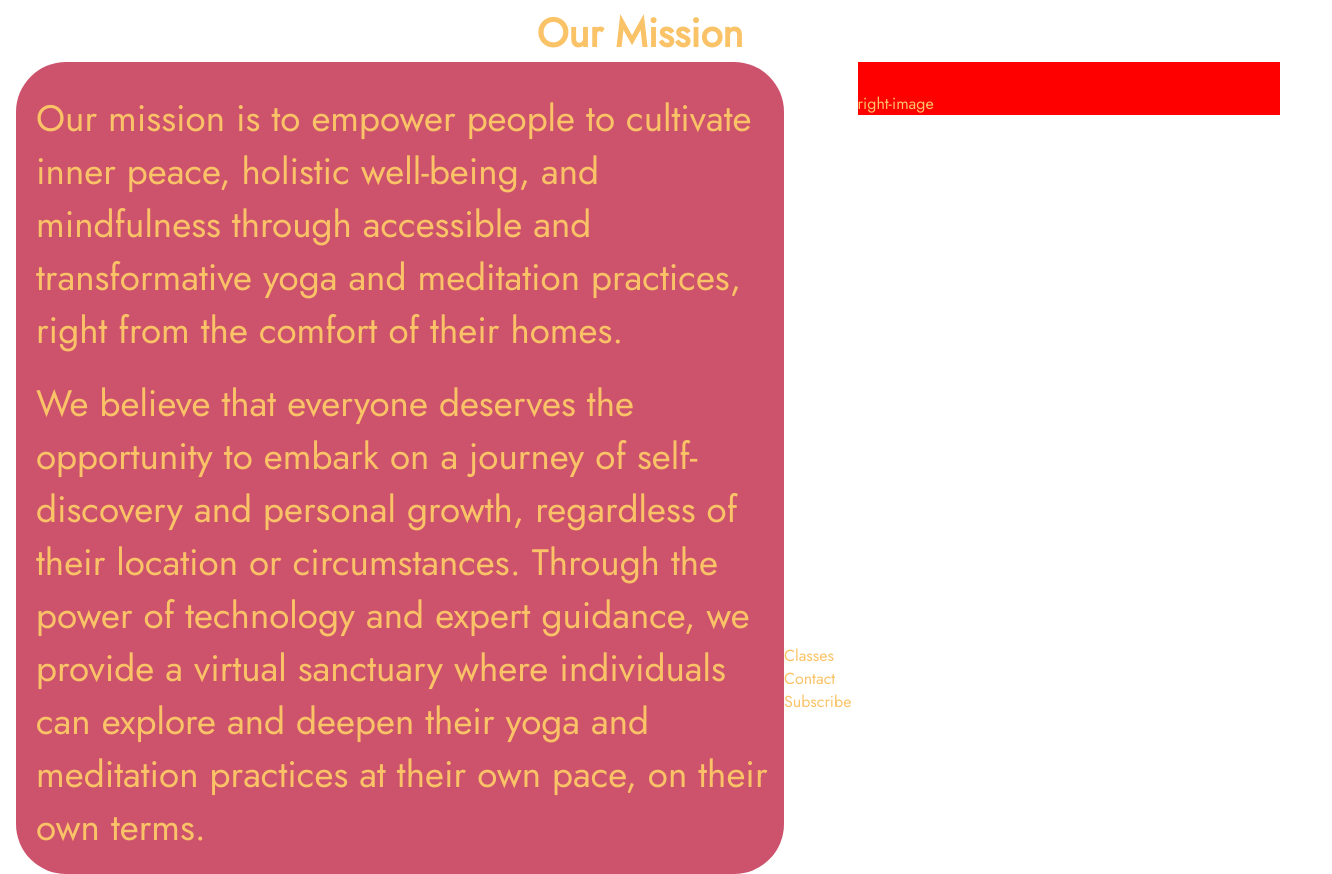
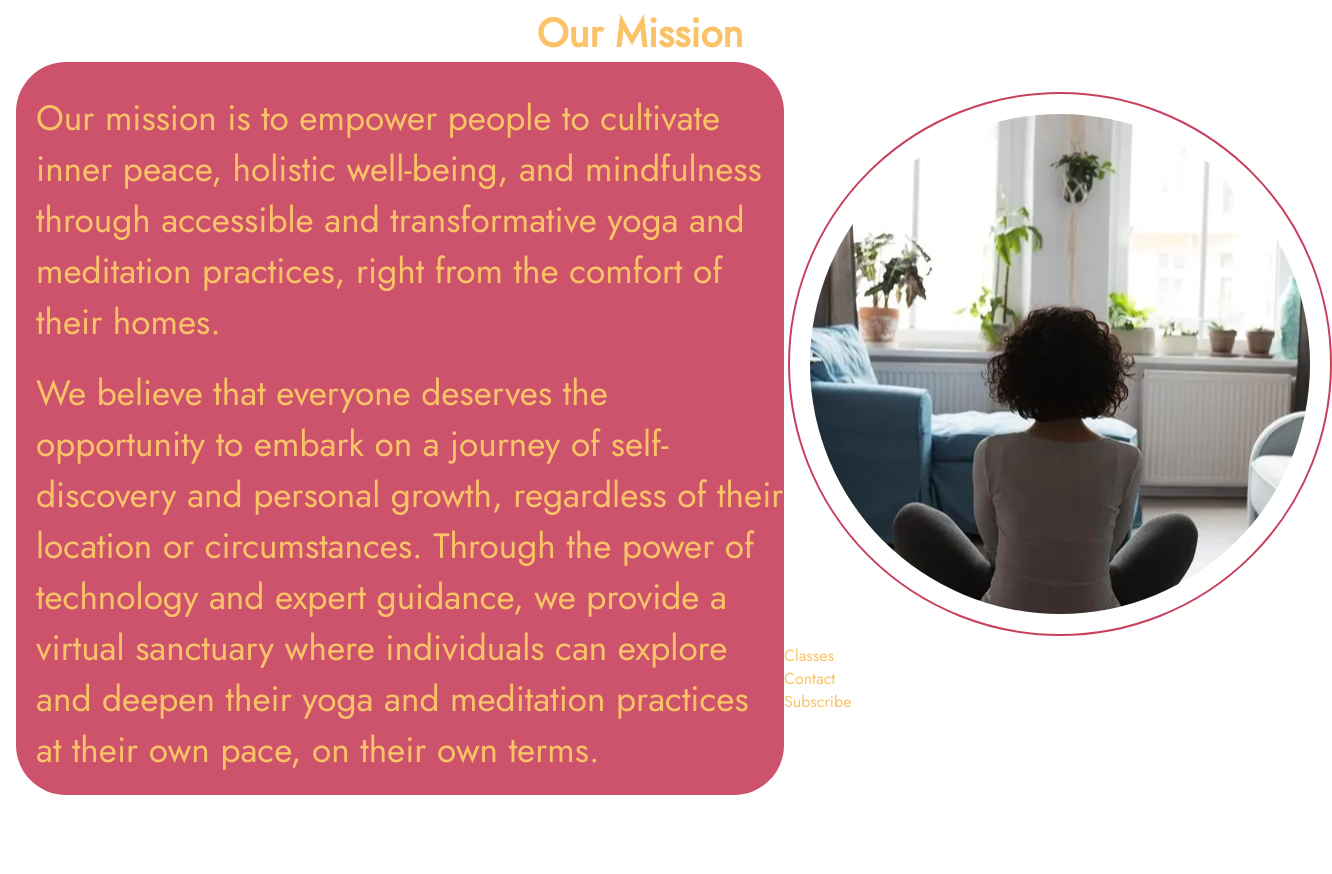
Before and after one commit to Eugene-Gwebu/New-yoga-site, a plain HTML site: page index.html in a window 1280 px wide. Shown: the part 852-1726 px from the top of the page, 1332 px wide, since content can reach past the window. After the commit the page ends 1647 px from the top, so only its background shows below. Drawn offline with Linux system fonts and the light colour scheme.

Commit message:
Add mission section image and style into circle

```diff
--- a/assets/css/style.css
+++ b/assets/css/style.css
@@ -126,11 +126,29 @@ img {
     padding-top: 30px;
     width: 33%;
     float: right;
-    background-color: red;
+    background-color: ;
+    padding-right: 70px;
 }
 
 aside>p {
-    font-size: 230%;
+    font-size: 220%;
     margin-left: 20px;
     margin-bottom: 20px;
 }
+
+#circle-container {
+    width: 500px;
+    height: 500px;
+    padding: 20px;
+    border-style: solid;
+    border-color: #c8405c;
+    border-width: 2px;
+    border-radius: 50%;
+    margin-right: 50;
+}
+
+#circle-cover-bg {
+    background: url('../images/mission-image1.webp') no-repeat center center;
+    height: 100%;
+    border-radius: 50%;
+}
--- a/index.html
+++ b/index.html
@@ -75,7 +75,13 @@
                 </p>
             </aside>
         </div>
-        <div id="right-mission">right-image</div>
+        <div id="right-mission">
+            <div id="circle-container">
+                <div id="circle-cover-bg">
+
+                </div>
+            </div>
+        </div>
     </section>
     <section id="classes">Classes</section>
     <section id="contact">Contact</section>
```
Also changed, not shown: assets/images/mission-image1.webp (added).
